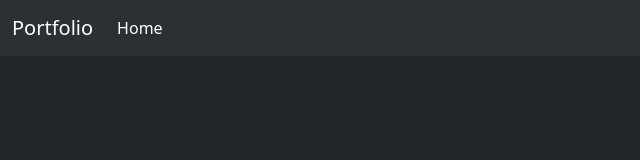
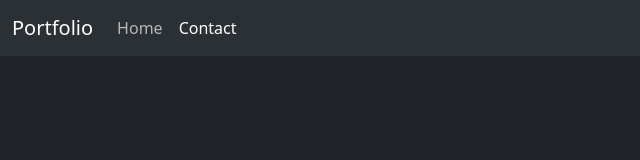
Before and after one commit to guglielmopiasenti/vite-boolfolio, a Vue app: page /contact in a window 1280 px wide. Shown: the top 160 px of the page, without its empty margins (0-640 px from the left). Built offline with nearby package versions, Linux system fonts and the light colour scheme.

Commit message:
header and index updated

```diff
--- a/src/components/AppHeader.vue
+++ b/src/components/AppHeader.vue
@@ -16,7 +16,10 @@ export default {
         <div class="collapse navbar-collapse" id="navbarSupportedContent">
           <ul class="navbar-nav me-auto mb-2 mb-lg-0">
             <li class="nav-item">
-              <a class="nav-link active" aria-current="page" href="#">Home</a>
+              <RouterLink class="nav-link" :to="{name: 'home'}">Home</RouterLink>
+            </li>
+            <li class="nav-item">
+              <RouterLink class="nav-link" :to="{name: 'contact'}">Contact</RouterLink>
             </li>
           </ul>
         </div>
--- a/src/router/index.js
+++ b/src/router/index.js
@@ -8,6 +8,7 @@ import NotFoundPage from "../pages/NotFoundPage.vue";
 // create router
 const router = createRouter({
   history: createWebHistory(),
+  linkExactActiveClass: 'active',
   routes: [
     { path: "/", name: "home", component: HomePage },
     { path: "/contact", name: "contact", component: ContactPage },
```
